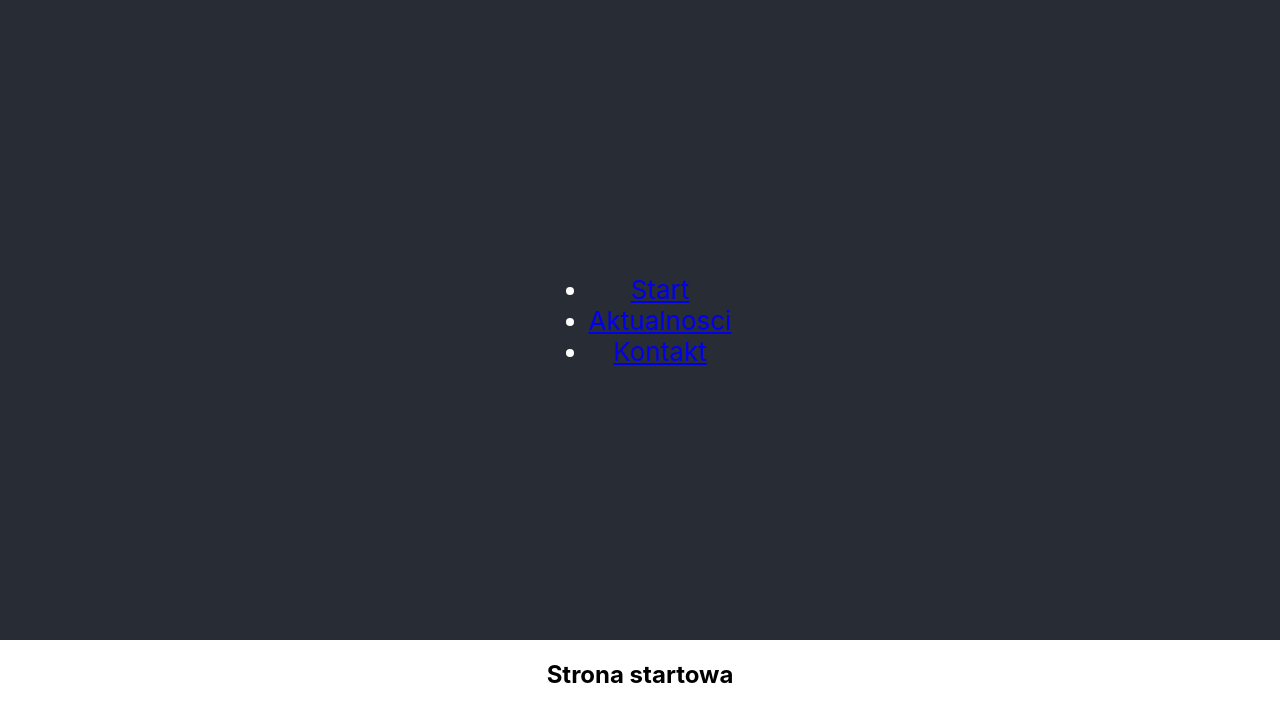
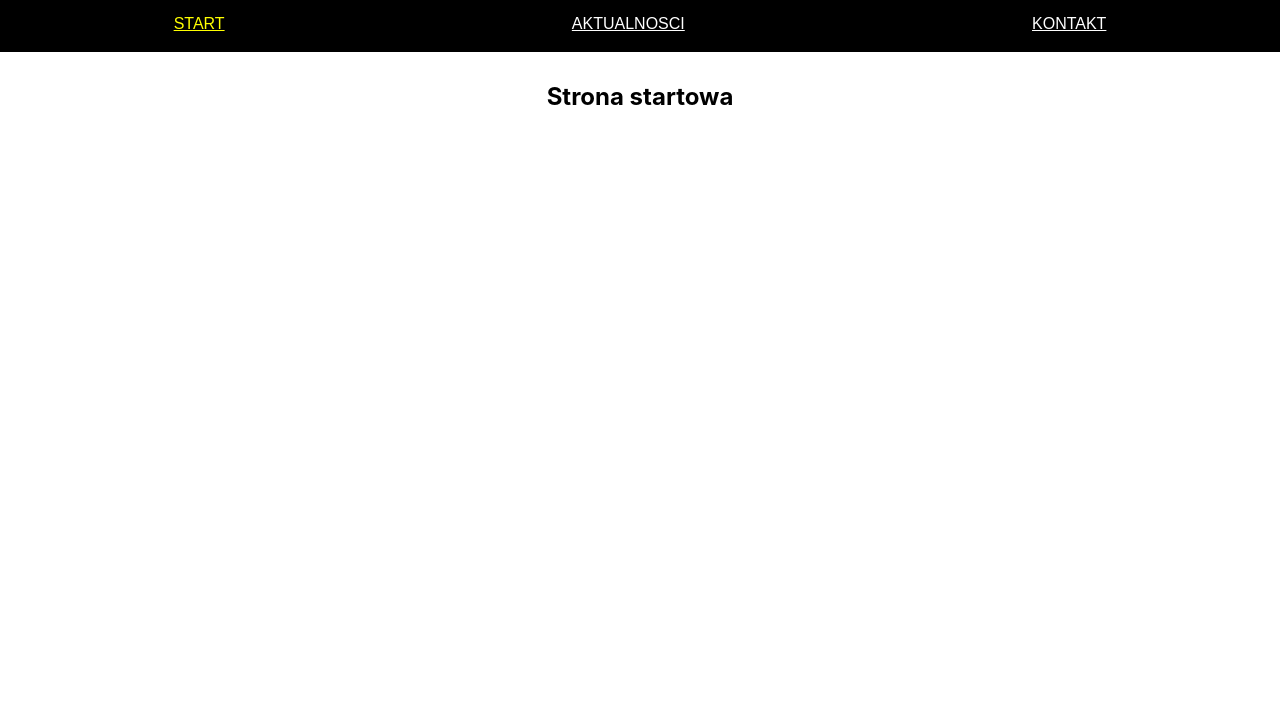
Before and after one commit to Keszua/Rolki_za_usmiech, a React (Create React App) app: page / in a window 1280 px wide. Shown: the top 722 px of the page. Built offline with nearby package versions, Linux system fonts and the light colour scheme.

Commit message:
Sformatuj podstawowy CSS

```diff
--- a/src/App.css
+++ b/src/App.css
@@ -1,3 +1,41 @@
+*{
+  margin: 0;
+  padding: 0;
+  box-sizing: border-box;
+}
+
+nav {
+  background-color: #000;
+}
+
+ul {
+  display:flex;
+  list-style-type: none;
+}
+
+li {
+  flex-grow: 1;
+}
+
+a {
+  display: block;
+  font-family: arial;
+  padding: 15px 25px;
+  text-align: center;
+  color: white;
+  text-transform: uppercase;
+  border-bottom: 4px solid black;
+}
+
+a:hover {
+  color: yellow;
+}
+
+section {
+  padding-top: 30px;
+  text-align: center;
+}
+/* Domyślne ustawienia:
 .App {
   text-align: center;
 }
@@ -36,3 +74,4 @@
     transform: rotate(360deg);
   }
 }
+*/
```
